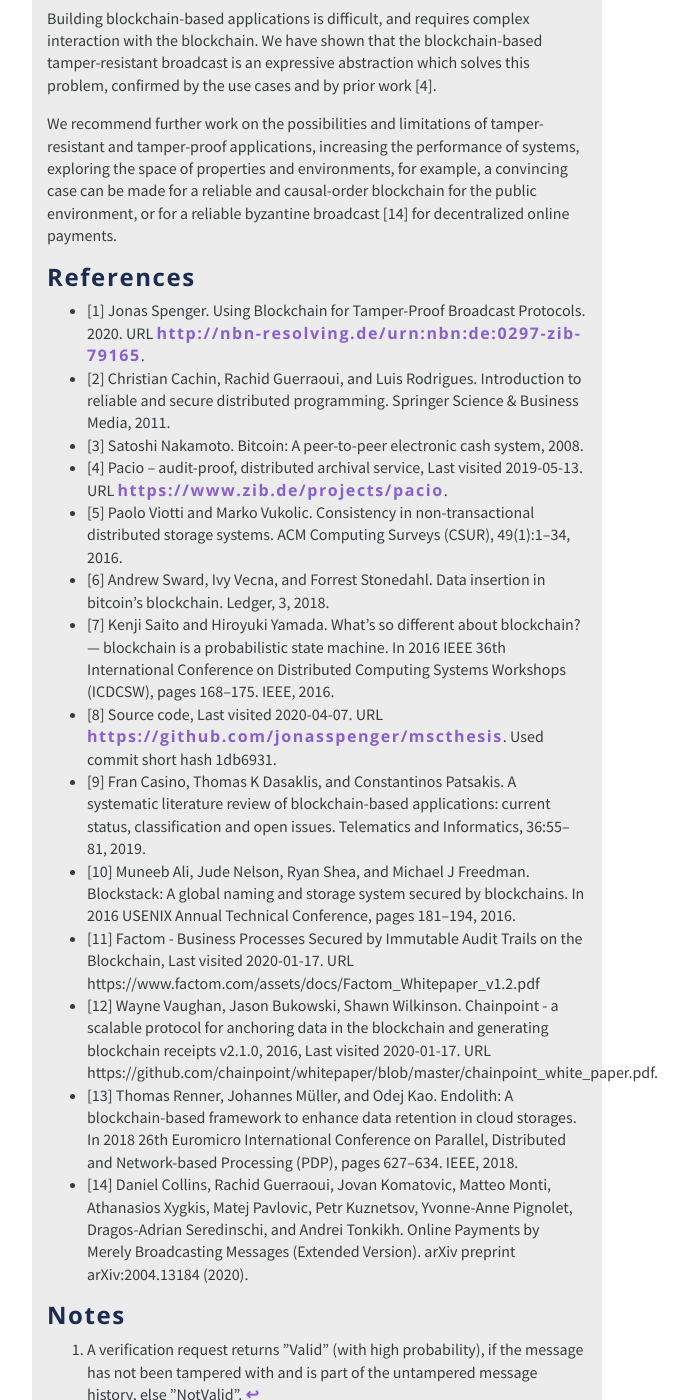
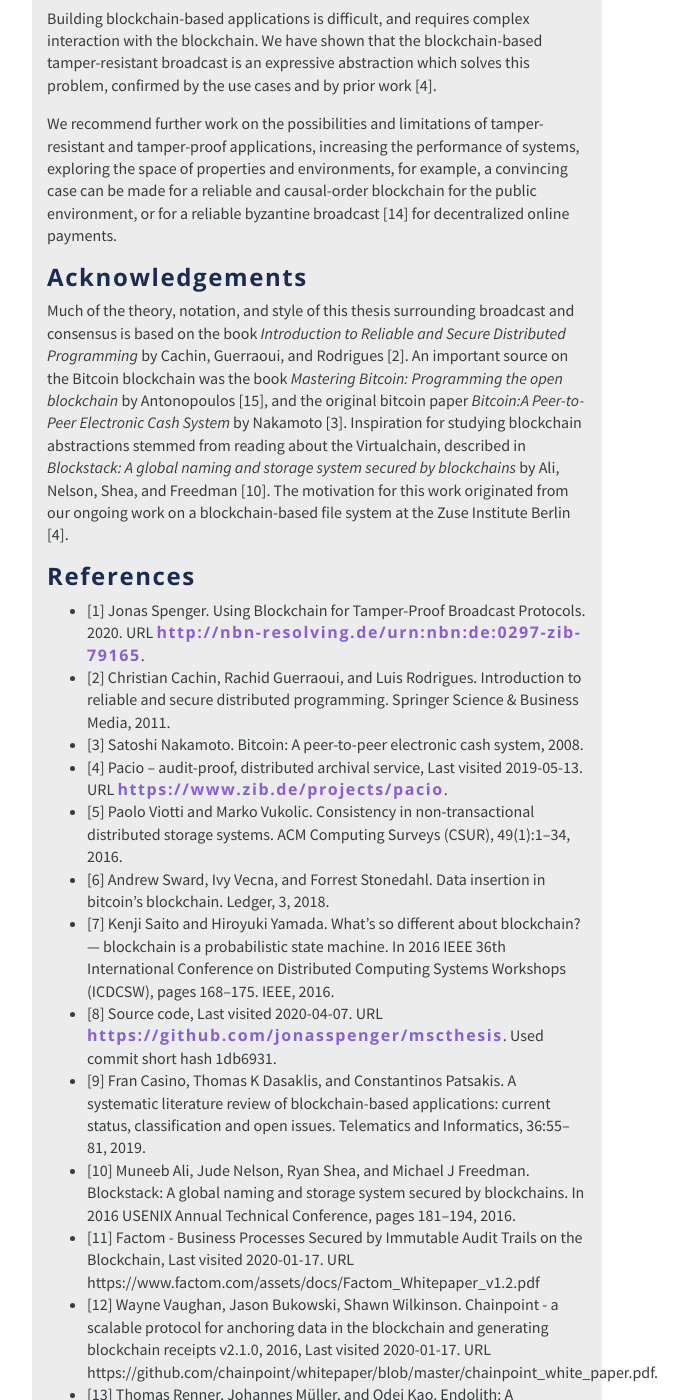
Before and after one commit to jspenger/jspenger.github.io, a Jekyll site: the page built from _posts/2020-05-22-using-blockchain-for-tamper-resistant-broadcast-protocols.md, in a window 1280 px wide and 1400 px high, scrolled down 2926 px. Shown: the whole window, without its empty margins (323-1011 px from the left). Built offline with Jekyll 4.4.1, drawn with Linux system fonts in a browser that asks for light colours; some of the changed text lies outside the part shown.

Commit message:
Update 2020-05-22-using-blockchain-for-tamper-resistant-broadcast-protocols.md

```diff
--- a/_posts/2020-05-22-using-blockchain-for-tamper-resistant-broadcast-protocols.md
+++ b/_posts/2020-05-22-using-blockchain-for-tamper-resistant-broadcast-protocols.md
@@ -21,7 +21,7 @@ In this thesis, we study a reduction of this problem: *tamper-resistant broadcas
 * **Event 1** *Broadcast \| message*: Broadcast a message to all other processes.
 * **Event 2** *Deliver \| p, message*: Deliver a message broadcast by process *p*.
 * **Event 3** *Verify \| p, message*: Verify if a message has been tampered with.
-* **Event 4** *VerifyReturn \| “Valid”/”NotValid”, proof*:  Return value for verification request.
+* **Event 4** *VerifyReturn \| “Valid”/”NotValid”, proof*: Return value for verification request.
 * **Property 1** *Tamper-resistant*: 1) the probabilistic (with high probability) protection of the broadcast messages and the delivered message history against byzantine behaviour, and 2) the probabilistic verifiability[^1] of the delivered messages.
 
 Consequently, the TRBPs can be used to implement TRRSMs. The environment model of the TRBP can be matched with the required environment model of the TRRSM. The safety and liveness properties of the TRBP can be matched with the required consistency model [5] of the TRRSM.
@@ -59,6 +59,9 @@ Building blockchain-based applications is difficult, and requires complex intera
 
 We recommend further work on the possibilities and limitations of tamper-resistant and tamper-proof applications, increasing the performance of systems, exploring the space of properties and environments, for example, a convincing case can be made for a reliable and causal-order blockchain for the public environment, or for a reliable byzantine broadcast [14] for decentralized online payments.
 
+## Acknowledgements
+Much of the theory, notation, and style of this thesis surrounding broadcast and consensus is based on the book *Introduction to Reliable and Secure Distributed Programming* by Cachin, Guerraoui, and Rodrigues [2]. An important source on the Bitcoin blockchain was the book *Mastering Bitcoin: Programming the open blockchain* by Antonopoulos [15], and the original bitcoin paper *Bitcoin:A Peer-to-Peer Electronic Cash System* by Nakamoto [3]. Inspiration for studying blockchain abstractions stemmed from reading about the Virtualchain, described in *Blockstack: A global naming and storage system secured by blockchains* by Ali, Nelson, Shea, and Freedman [10]. The motivation for this work originated from our ongoing work on a blockchain-based file system at the Zuse Institute Berlin [4].
+
 ## References
 - [1] Jonas Spenger. Using Blockchain for Tamper-Proof Broadcast Protocols. 2020. URL [http://nbn-resolving.de/urn:nbn:de:0297-zib-79165](http://nbn-resolving.de/urn:nbn:de:0297-zib-79165).
 - [2] Christian Cachin, Rachid Guerraoui, and Luis Rodrigues. Introduction to reliable and secure distributed programming. Springer Science & Business Media, 2011.
@@ -74,6 +77,7 @@ We recommend further work on the possibilities and limitations of tamper-resista
 - [12] Wayne Vaughan, Jason Bukowski, Shawn Wilkinson. Chainpoint - a scalable protocol for anchoring data in the blockchain and generating blockchain receipts v2.1.0, 2016, Last visited 2020-01-17. URL https://github.com/chainpoint/whitepaper/blob/master/chainpoint_white_paper.pdf.
 - [13] Thomas Renner, Johannes Müller, and Odej Kao. Endolith: A blockchain-based framework to enhance data retention in cloud storages. In 2018 26th Euromicro International Conference on Parallel, Distributed and Network-based Processing (PDP), pages 627–634. IEEE, 2018.
 - [14] Daniel Collins, Rachid Guerraoui, Jovan Komatovic, Matteo Monti, Athanasios Xygkis, Matej Pavlovic, Petr Kuznetsov, Yvonne-Anne Pignolet, Dragos-Adrian Seredinschi, and Andrei Tonkikh. Online Payments by Merely Broadcasting Messages (Extended Version). arXiv preprint arXiv:2004.13184 (2020).
+- [15] Andreas M Antonopoulos. Mastering Bitcoin: Programming the open blockchain. O’Reilly Media, Inc., 2017.
 
 ## Notes
 [^1]: A verification request returns ”Valid” (with high probability), if the message has not been tampered with and is part of the untampered message history, else ”NotValid”.
```
